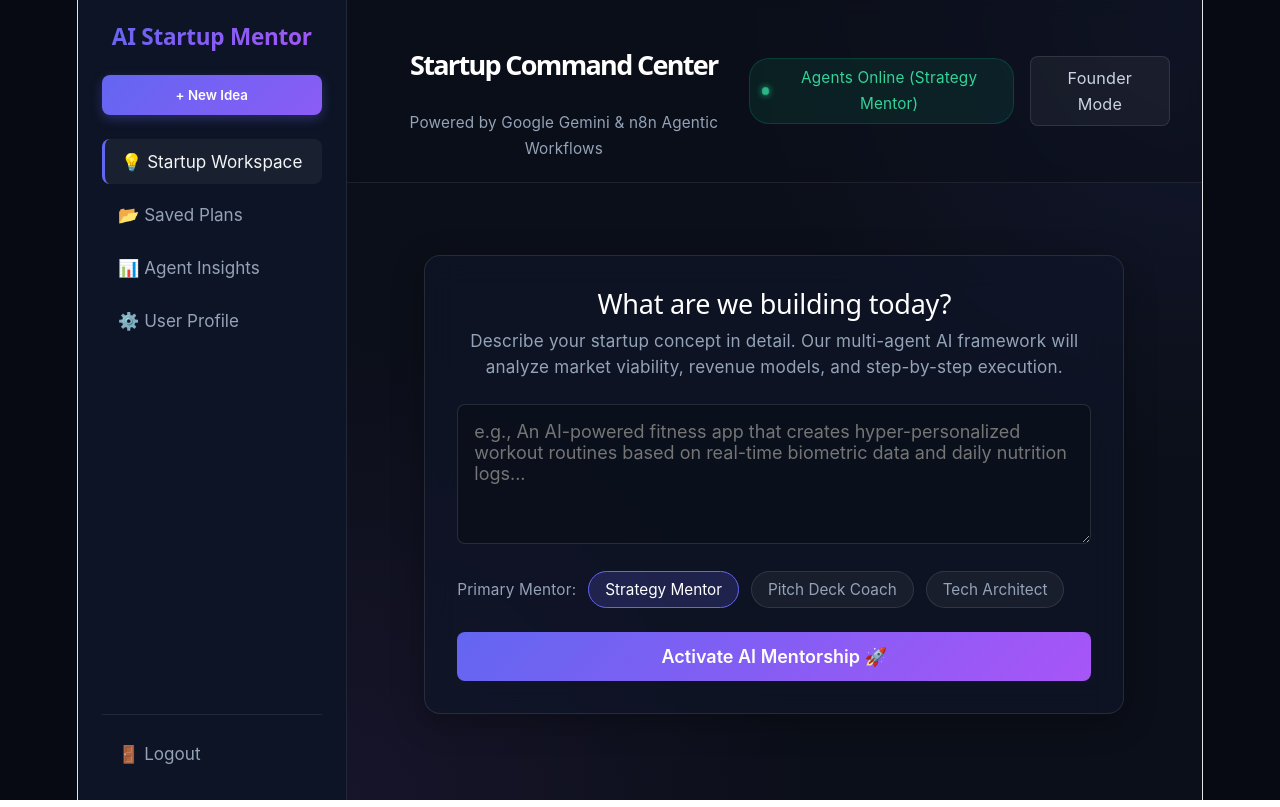
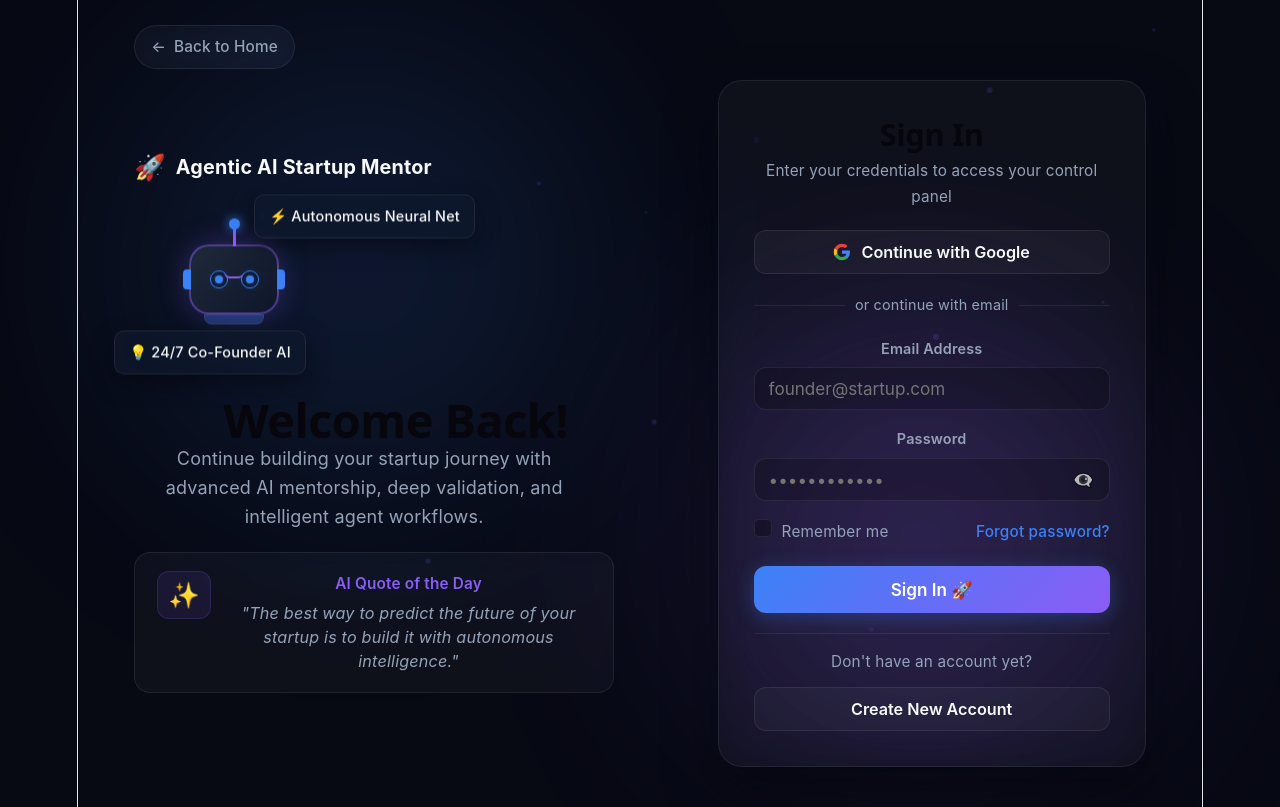
Before and after one commit to Bachala746/agentic-ai-startup-mentor, a React app in the folder frontend/: page / in a window 1280 px wide. Built offline with nearby package versions, Linux system fonts and the light colour scheme; the HTML template or start-up script is replaced by a standard one.

Commit message:
Connect login and signup pages

```diff
--- a/frontend/src/App.jsx
+++ b/frontend/src/App.jsx
@@ -9,10 +9,11 @@ import Profile from "./pages/Profile";
 function App() {
   return (
     <Routes>
-      <Route path="/" element={<Home />} />
+      <Route path="/" element={<Login />} />
       <Route path="/login" element={<Login />} />
       <Route path="/signup" element={<Signup />} />
       <Route path="/dashboard" element={<Dashboard />} />
+      <Route path="/home" element={<Home />} />
       <Route path="/profile" element={<Profile />} />
     </Routes>
   );
--- a/frontend/src/pages/Dashboard.jsx
+++ b/frontend/src/pages/Dashboard.jsx
@@ -7,7 +7,7 @@ export default function Dashboard() {
     <div>
       <h1>Dashboard Page</h1>
 
-      <button onClick={() => navigate("/")}>
+      <button onClick={() => navigate("/home")}>
         Go to Startup Mentor
       </button>
     </div>
--- a/frontend/src/pages/Login.jsx
+++ b/frontend/src/pages/Login.jsx
@@ -192,9 +192,13 @@ export default function Login() {
 
               <div className="card-footer-action">
                 <p>Don't have an account yet?</p>
-                <a href="#signup" className="btn-secondary-action">
-                  Create New Account
-                </a>
+                    <button
+                      type="button"
+                      className="btn-secondary-action"
+                      onClick={() => navigate("/signup")}
+                    >
+                      Create New Account
+                    </button>
               </div>
             </div>
           </div>
--- a/frontend/src/pages/Profile.jsx
+++ b/frontend/src/pages/Profile.jsx
@@ -7,7 +7,7 @@ export default function Profile() {
     <div>
       <h1>Profile Page</h1>
 
-      <button onClick={() => navigate("/")}>
+      <button onClick={() => navigate("/home")}>
         Back to Startup Mentor
       </button>
     </div>
```
